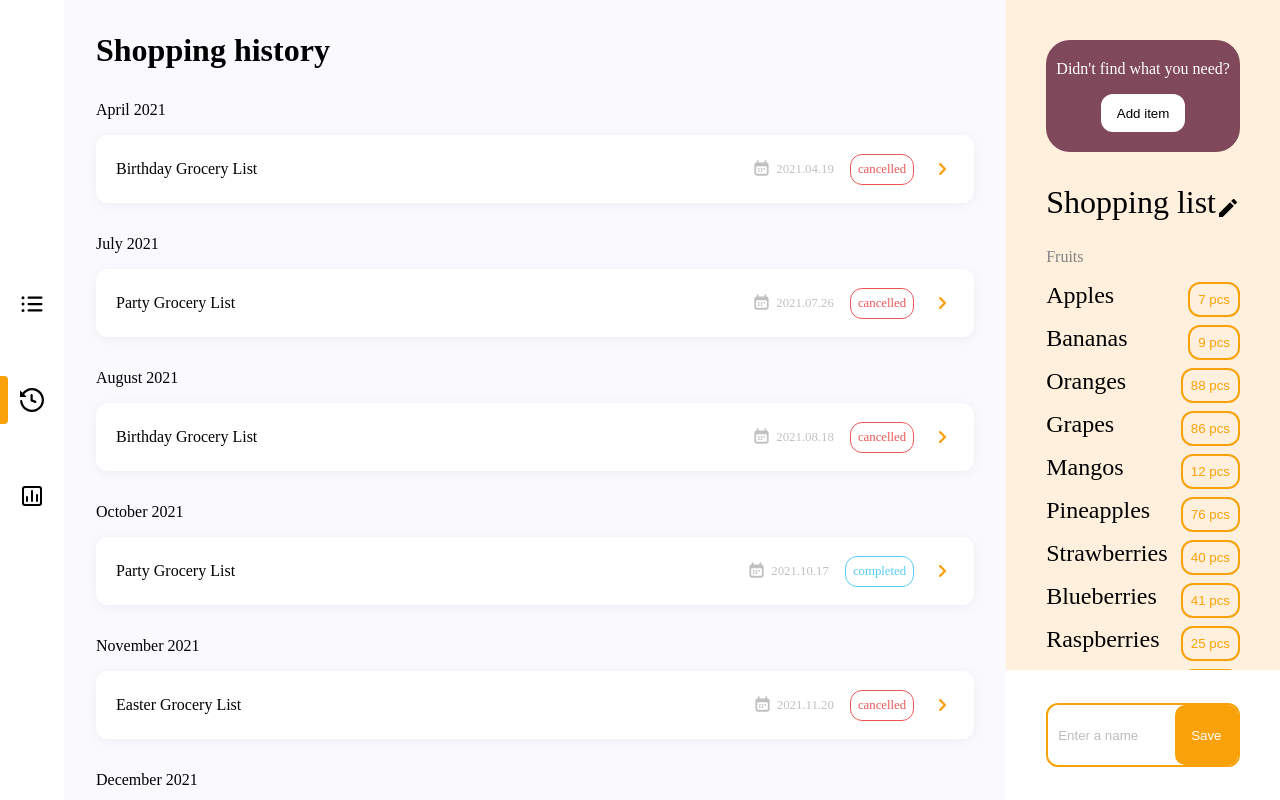
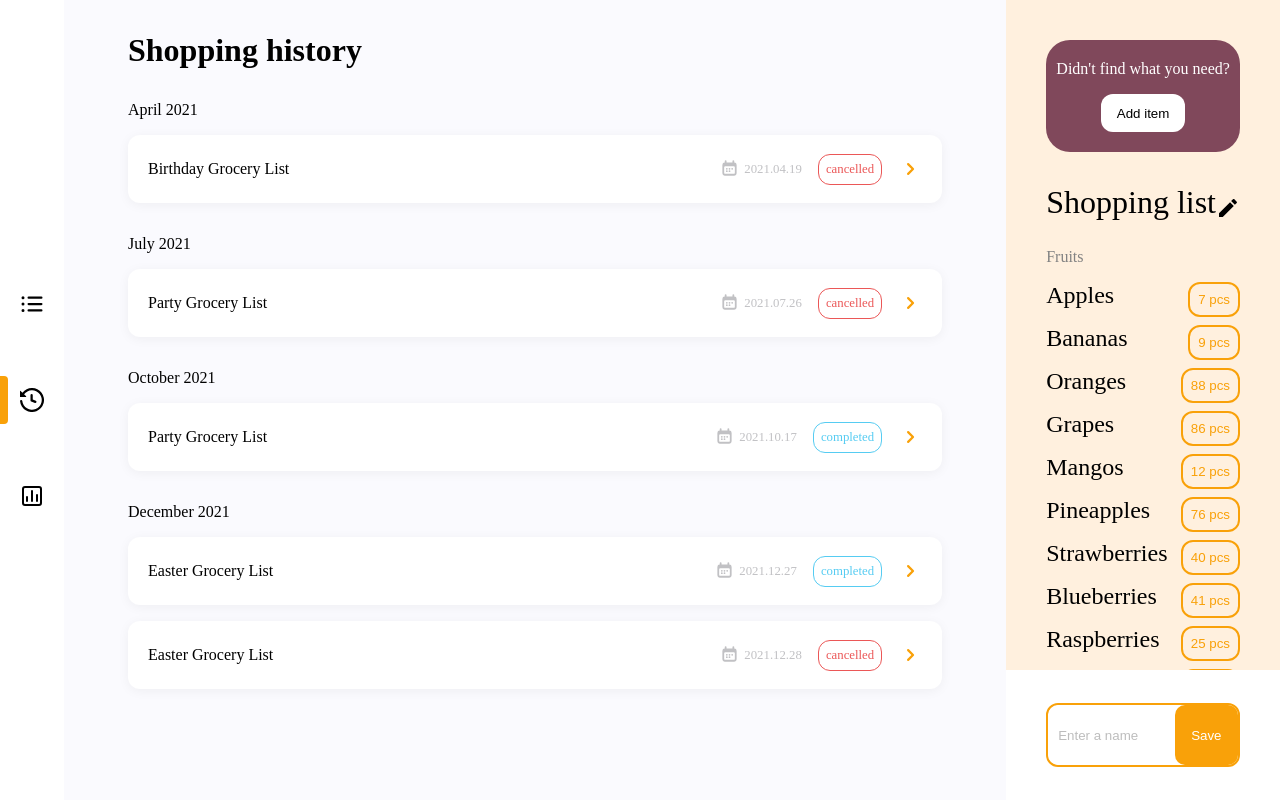
Before and after one commit to wallysonruan/groceries-list, a Vue app: page /history in a window 1280 px wide. Built offline with nearby package versions, Linux system fonts and the light colour scheme.

Commit message:
refactor: History will take in a model

```diff
--- a/src/pages/History.vue
+++ b/src/pages/History/History.vue
@@ -2,65 +2,21 @@
 import ButtonComponent from "@/components/ButtonComponent.vue";
 import ChevronRight from "@/assets/icons/chevron-right.svg";
 
-function generateRandomDate(start: Date, end: Date) {
-  return new Date(
-    start.getTime() + Math.random() * (end.getTime() - start.getTime()),
-  )
-    .toISOString()
-    .split("T")[0];
-}
+import HistoryModel from "./model";
 
-const listNames = [
-  "Grocery List",
-  "Birthday Grocery List",
-  "Christmas Grocery List",
-  "Thanksgiving Grocery List",
-  "New Year Grocery List",
-  "Easter Grocery List",
-  "Halloween Grocery List",
-  "Party Grocery List",
-  "Weekly Grocery List",
-  "Monthly Grocery List",
-];
+type HistoryProp = {
+  model: HistoryModel;
+};
 
-const statuses = ["completed", "cancelled"];
-
-function generateHistory(maxList: number) {
-  return Array.from(
-    { length: Math.floor(Math.random() * maxList) },
-    (_, i) => ({
-      created_at: generateRandomDate(
-        new Date(2021, 1, 1),
-        new Date(2021, 12, 31),
-      ),
-      name: listNames[Math.floor(Math.random() * listNames.length)],
-      status: statuses[Math.floor(Math.random() * statuses.length)],
-    }),
-  );
-}
-
-const lists = generateHistory(20);
-
-const listsSortedByDate = lists.sort((a, b) => {
-  const aDate = new Date(a.created_at);
-  const bDate = new Date(b.created_at);
-
-  if (aDate < bDate) {
-    return -1;
-  }
-  if (aDate > bDate) {
-    return 1;
-  }
-  return 0;
-});
+const { model } = defineProps<HistoryProp>();
 
 const arrayListsSeparatedByMonth: {
   month: number;
   year: number;
   lists: any[];
-}[] = listsSortedByDate.reduce(
+}[] = model.lists.reduce(
   (acc: { month: number; year: number; lists: any[] }[], list) => {
-    const date = new Date(list.created_at);
+    const date = new Date(list.createdAt);
     const month = date.getMonth() + 1; // getMonth() returns 0-11, so add 1
     const year = date.getFullYear();
 
@@ -104,7 +60,7 @@ function getMonthNameByNumber(monthNumber: number): string {
 </script>
 
 <template>
-  <div class="history-container" style="padding: 2rem">
+  <div class="history-container">
     <div class="head">
       <h1>Shopping history</h1>
     </div>
@@ -123,7 +79,7 @@ function getMonthNameByNumber(monthNumber: number): string {
           <p>{{ list.name }}</p>
           <div class="item__info">
             <p class="info__created-at">
-              {{ list.created_at.split("-").join(".") }}
+              {{ list.createdAt.split("-").join(".") }}
             </p>
             <p class="info__status" :status="list.status">{{ list.status }}</p>
             <ButtonComponent :iconSvg="ChevronRight" />
@@ -186,7 +142,7 @@ function getMonthNameByNumber(monthNumber: number): string {
             position: absolute;
             top: -15%;
             left: 0;
-            content: url("../assets/icons/calendar.svg");
+            content: url("@/assets/icons/calendar.svg");
           }
         }
 
--- /dev/null
+++ b/src/pages/History/model.ts
@@ -0,0 +1,65 @@
+interface HistoryList {
+  createdAt: string;
+  name: string;
+  status: string;
+}
+
+export default class HistoryModel {
+  public lists: HistoryList[];
+
+  constructor() {
+    function generateRandomDate(start: Date, end: Date) {
+      return new Date(
+        start.getTime() + Math.random() * (end.getTime() - start.getTime()),
+      )
+        .toISOString()
+        .split("T")[0];
+    }
+
+    const listNames = [
+      "Grocery List",
+      "Birthday Grocery List",
+      "Christmas Grocery List",
+      "Thanksgiving Grocery List",
+      "New Year Grocery List",
+      "Easter Grocery List",
+      "Halloween Grocery List",
+      "Party Grocery List",
+      "Weekly Grocery List",
+      "Monthly Grocery List",
+    ];
+
+    const statuses = ["completed", "cancelled"];
+
+    function generateHistory(maxList: number) {
+      return Array.from(
+        { length: Math.floor(Math.random() * maxList) },
+        (_, i) => ({
+          createdAt: generateRandomDate(
+            new Date(2021, 1, 1),
+            new Date(2021, 12, 31),
+          ),
+          name: listNames[Math.floor(Math.random() * listNames.length)],
+          status: statuses[Math.floor(Math.random() * statuses.length)],
+        }),
+      );
+    }
+
+    this.lists = this.listsSortedByDate(generateHistory(20));
+  }
+
+  private listsSortedByDate(lists: HistoryList[]) {
+    return lists.sort((a, b) => {
+      const aDate = new Date(a.createdAt);
+      const bDate = new Date(b.createdAt);
+
+      if (aDate < bDate) {
+        return -1;
+      }
+      if (aDate > bDate) {
+        return 1;
+      }
+      return 0;
+    });
+  }
+}
--- a/src/router/index.ts
+++ b/src/router/index.ts
@@ -8,7 +8,8 @@
 import { createRouter, createWebHistory } from "vue-router/auto";
 import Catalog from "@/pages/Catalog/Catalog.vue";
 import CatalogModel from "@/pages/Catalog/model";
-import History from "@/pages/History.vue";
+import History from "@/pages/History/History.vue";
+import HistoryModel from "@/pages/History/model";
 import Statistics from "@/pages/Statistics.vue";
 
 const router = createRouter({
@@ -24,6 +25,9 @@ const router = createRouter({
     {
       path: "/history",
       component: History,
+      props: {
+        model: new HistoryModel(),
+      },
     },
     {
       path: "/statistics",
--- a/typed-router.d.ts
+++ b/typed-router.d.ts
@@ -19,7 +19,7 @@ declare module 'vue-router/auto-routes' {
    */
   export interface RouteNamedMap {
     '/Catalog/Catalog': RouteRecordInfo<'/Catalog/Catalog', '/Catalog/Catalog', Record<never, never>, Record<never, never>>,
-    '/History': RouteRecordInfo<'/History', '/History', Record<never, never>, Record<never, never>>,
+    '/History/History': RouteRecordInfo<'/History/History', '/History/History', Record<never, never>, Record<never, never>>,
     '/Statistics': RouteRecordInfo<'/Statistics', '/Statistics', Record<never, never>, Record<never, never>>,
   }
 }
```
